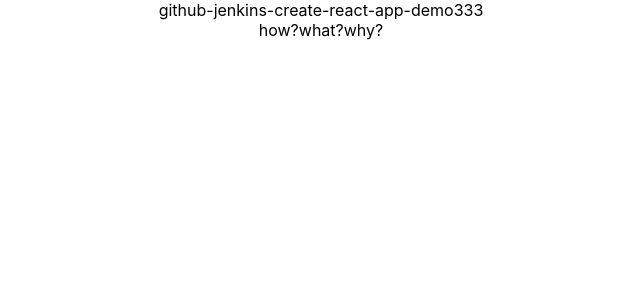
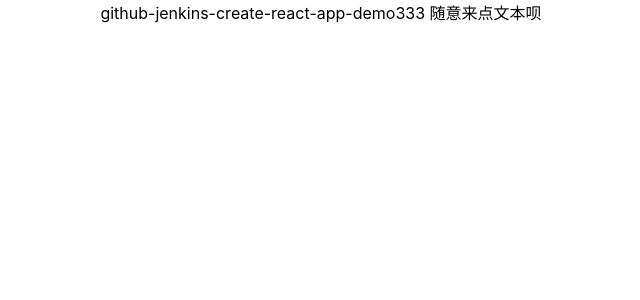
Before and after one commit to niexq/github-jenkins-create-react-app-demo3, a React (Create React App) app: page / in a window 1280 px wide. Shown: the top 300 px of the page, without its empty margins (319-959 px from the left). Built offline with nearby package versions, Linux system fonts and the light colour scheme.

Commit message:
fix: modify App.js

```diff
--- a/src/App.js
+++ b/src/App.js
@@ -5,7 +5,7 @@ function App() {
   return (
     <div className="App">
       github-jenkins-create-react-app-demo333
-      <br />how?what?why?
+      随意来点文本呗
     </div>
   );
 }
```
